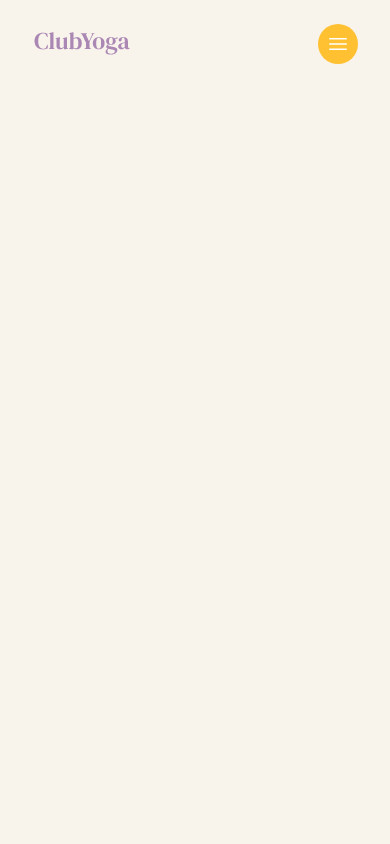
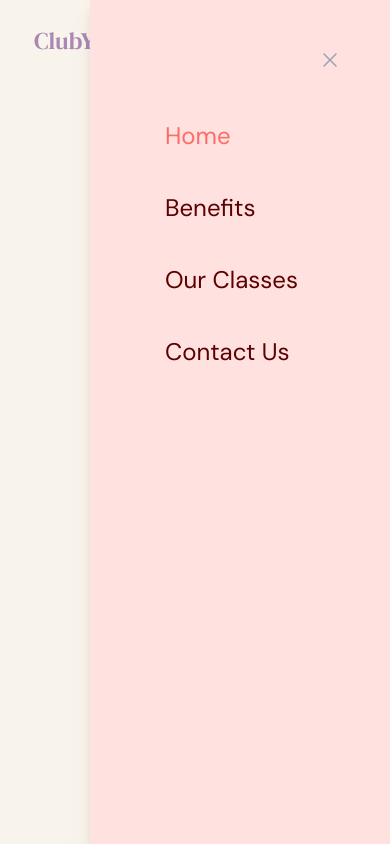
Before and after one commit to birdpersonn/pilates-site, a React (Vite) app: page / in a window 390 px wide. Both pictures are taken after a click on the button 337 px from the left and 44 px from the top of the page. Built offline with nearby package versions, Linux system fonts and the light colour scheme.

Commit message:
add mobile menu modal

```diff
--- a/src/App.tsx
+++ b/src/App.tsx
@@ -1,13 +1,30 @@
 import NavBar from "@/scenes/navbar";
-import { useState } from "react";
+import { useEffect, useState } from "react";
 import { SelectedPage } from "@/shared/types";
 
 function App() {
-  const [selectedPage, setSelectedPage] = useState<SelectedPage>(SelectedPage.Home)
+  const [selectedPage, setSelectedPage] = useState<SelectedPage>(SelectedPage.Home);
+  const [isTopOfPage, setIsTopOfPage] = useState<boolean>(true);
+
+  useEffect(() => {
+    const handleScroll = () => {
+      if (window.scrollY === 0) {
+        setIsTopOfPage(true);
+        setSelectedPage(SelectedPage.Home);
+      } else {
+        setIsTopOfPage(false);
+      }
+
+      window.addEventListener("scroll", handleScroll);
+
+      return () => window.removeEventListener("scroll", handleScroll);
+    }
+  }, [])
 
   return (
     <div className='app bg-gray-20'>
       <NavBar
+        isTopOfPage={isTopOfPage}
         selectedPage={selectedPage}
         setSelectedPage={setSelectedPage}
       />
--- a/src/scenes/navbar/index.tsx
+++ b/src/scenes/navbar/index.tsx
@@ -63,6 +63,41 @@
                     </div>
                 </div>
             </div>
+
+            {/* MOBILE MENU MODAL */}
+            {!isAboveMediumScreens && isMenuToggled && (
+                <div className="fixed right-0 bottom-0 z-40 h-full w-[300px] bg-primary-100 drop-shadow-xl">
+                    {/* CLOSE ICON */}
+                    <div className="flex justify-end p-12">
+                        <button onClick={() => setIsMenuToggled(!isMenuToggled)}>
+                            <XMarkIcon className="h-6 w-6 text-gray-400" />
+                        </button>
+                    </div>
+                    {/* MENU ITEMS */}
+                    <div className="ml-[25%] flex flex-col gap-10 text-2xl">
+                        <Link
+                            page="Home"
+                            selectedPage={selectedPage}
+                            setSelectedPage={setSelectedPage}
+                        />
+                        <Link
+                            page="Benefits"
+                            selectedPage={selectedPage}
+                            setSelectedPage={setSelectedPage}
+                        />
+                        <Link
+                            page="Our Classes"
+                            selectedPage={selectedPage}
+                            setSelectedPage={setSelectedPage}
+                        />
+                        <Link
+                            page="Contact Us"
+                            selectedPage={selectedPage}
+                            setSelectedPage={setSelectedPage}
+                        />
+                    </div>
+                </div>
+            )}
         </nav >
     )
 }
--- a/src/shared/ActionButton.tsx
+++ b/src/shared/ActionButton.tsx
@@ -11,6 +11,8 @@
     return (
         <AnchorLink
             className="rounded-md bg-secondary-500 px-10 py-2 hover:bg-primary-500 hover:text-white"
+            onClick={() => setSelectedPage(SelectedPage.ContactUs)}
+            href="#contactus"
         >
             {children}
         </AnchorLink>
```
